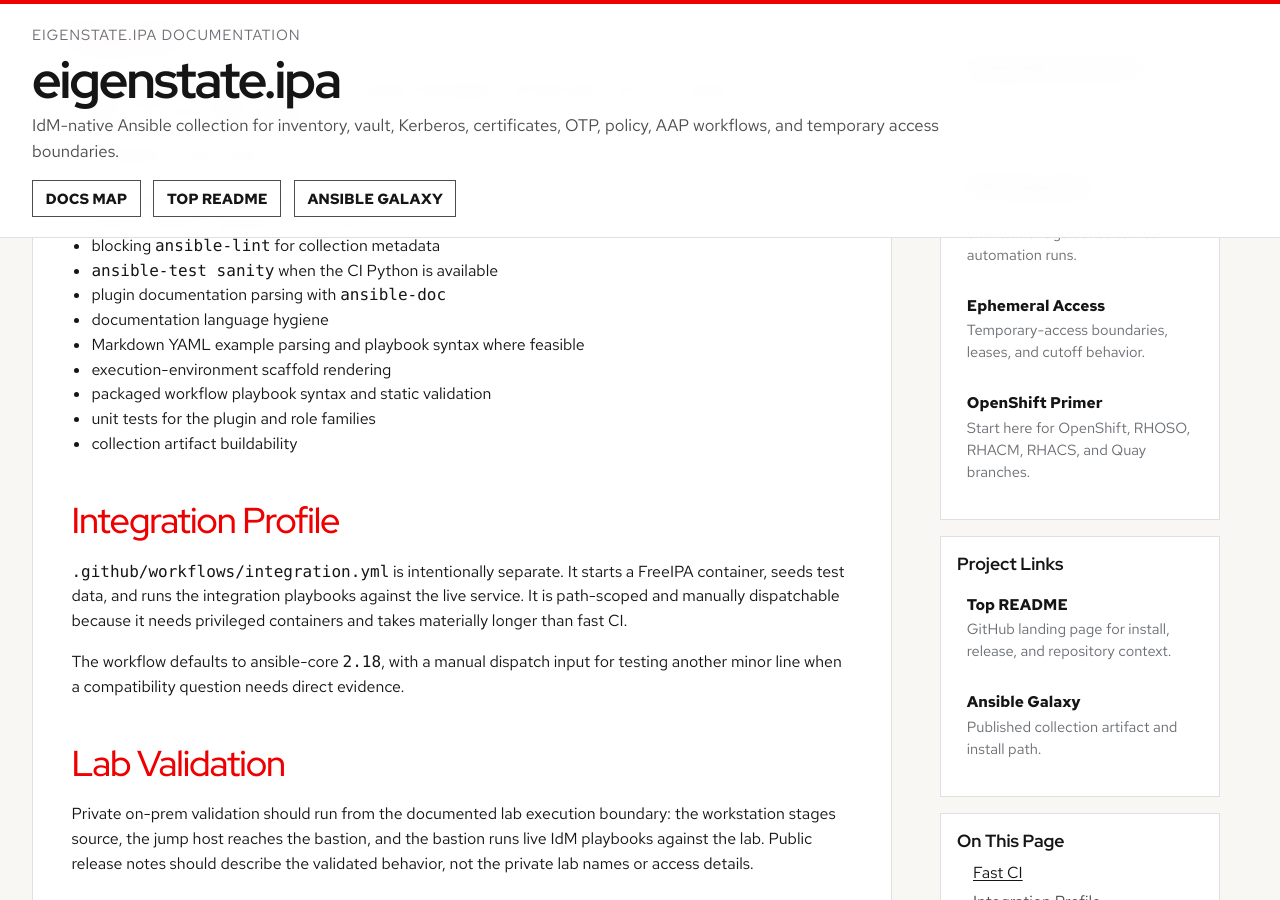
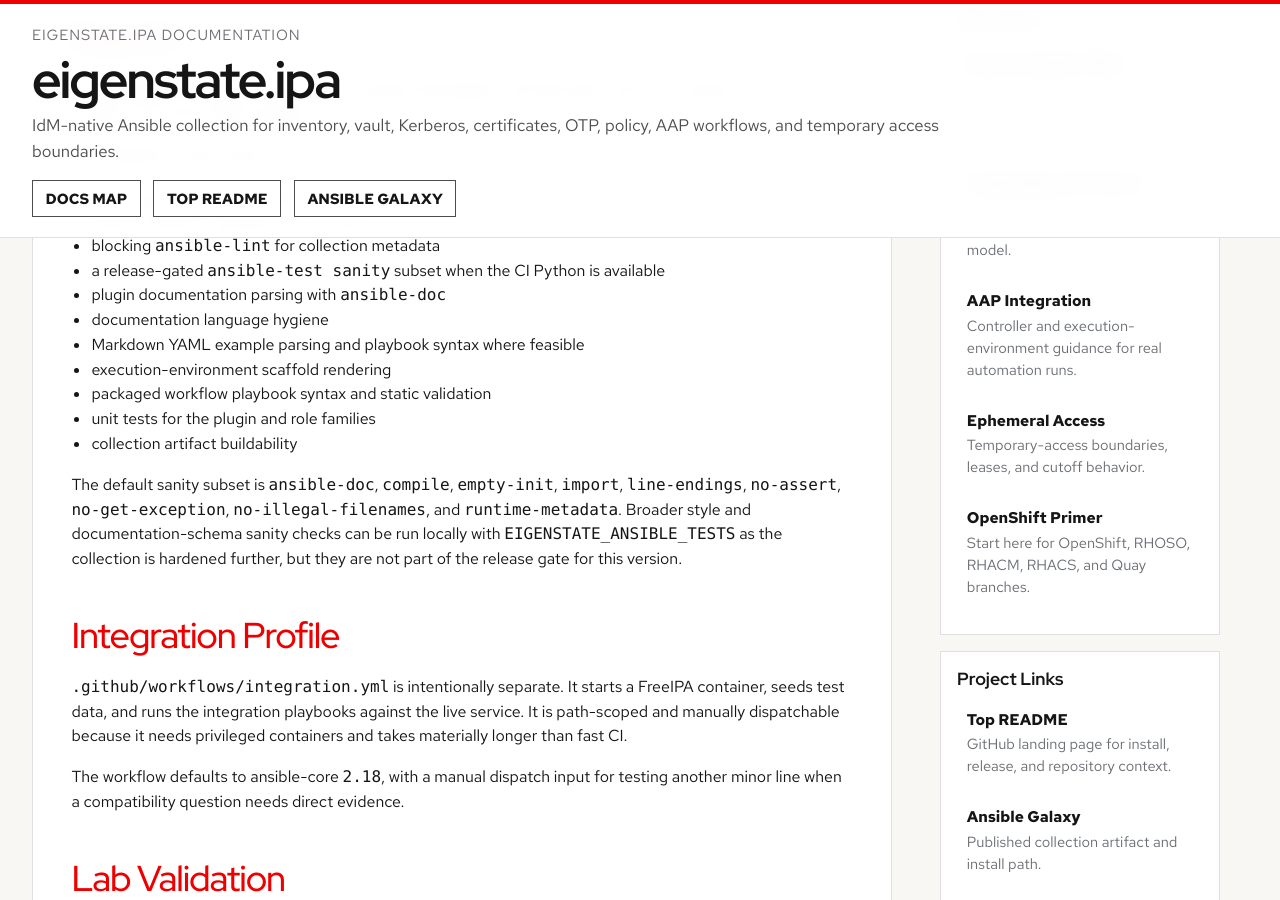
Before and after one commit to gprocunier/eigenstate-ipa, a Jekyll site: the page built from docs/test-strategy.md, in a window 1280 px wide and 900 px high, scrolled down 680 px. Built offline with Jekyll 4.4.1, drawn with Linux system fonts in a browser that asks for light colours; some web fonts are replaced.

Commit message:
Scope ansible-test release gate

```diff
--- a/docs/test-strategy.md
+++ b/docs/test-strategy.md
@@ -27,7 +27,7 @@
 - YAML parsing and `yamllint`
 - Python syntax for plugins and unit tests
 - blocking `ansible-lint` for collection metadata
-- `ansible-test sanity` when the CI Python is available
+- a release-gated `ansible-test sanity` subset when the CI Python is available
 - plugin documentation parsing with `ansible-doc`
 - documentation language hygiene
 - Markdown YAML example parsing and playbook syntax where feasible
@@ -35,6 +35,12 @@
 - packaged workflow playbook syntax and static validation
 - unit tests for the plugin and role families
 - collection artifact buildability
+
+The default sanity subset is `ansible-doc`, `compile`, `empty-init`, `import`,
+`line-endings`, `no-assert`, `no-get-exception`, `no-illegal-filenames`, and
+`runtime-metadata`. Broader style and documentation-schema sanity checks can be
+run locally with `EIGENSTATE_ANSIBLE_TESTS` as the collection is hardened
+further, but they are not part of the release gate for this version.
 
 ## Integration Profile
 
```
Also changed, not shown: docs/support-matrix.md (+1 -1 lines), CHANGELOG.md, 1 other file.
